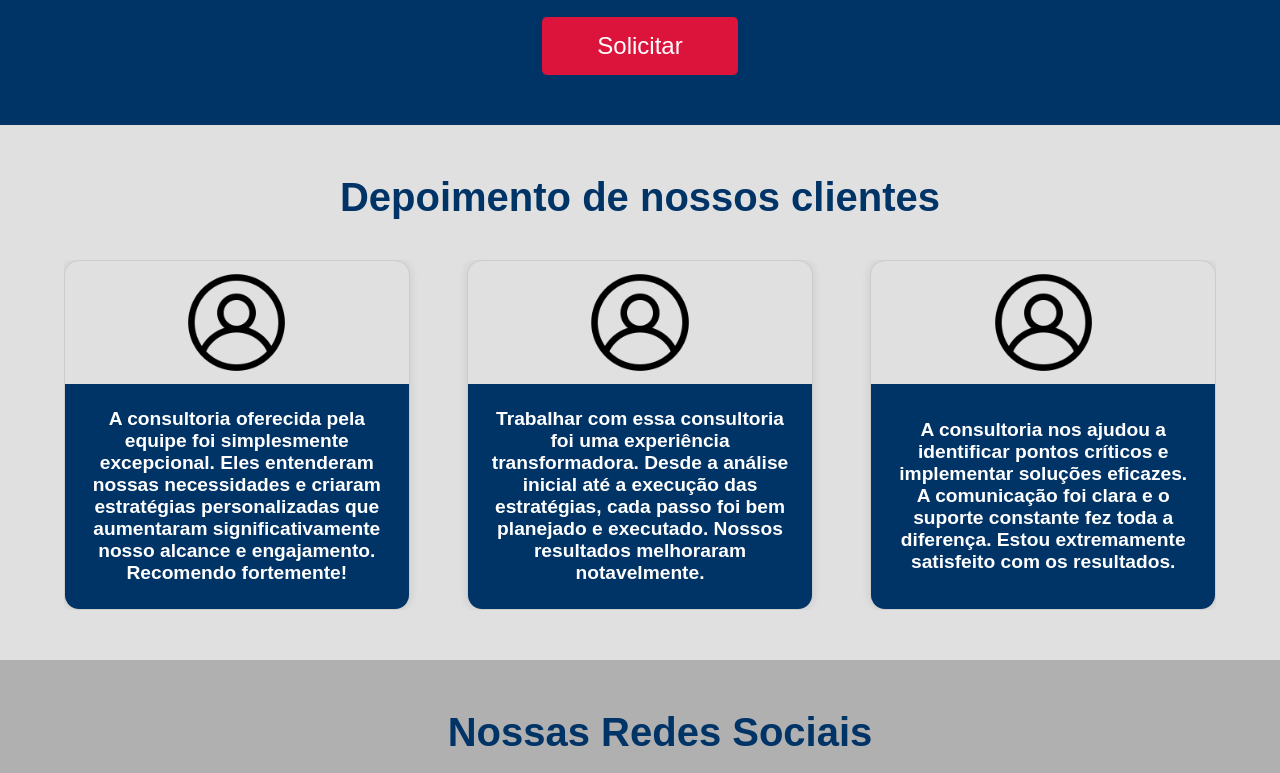
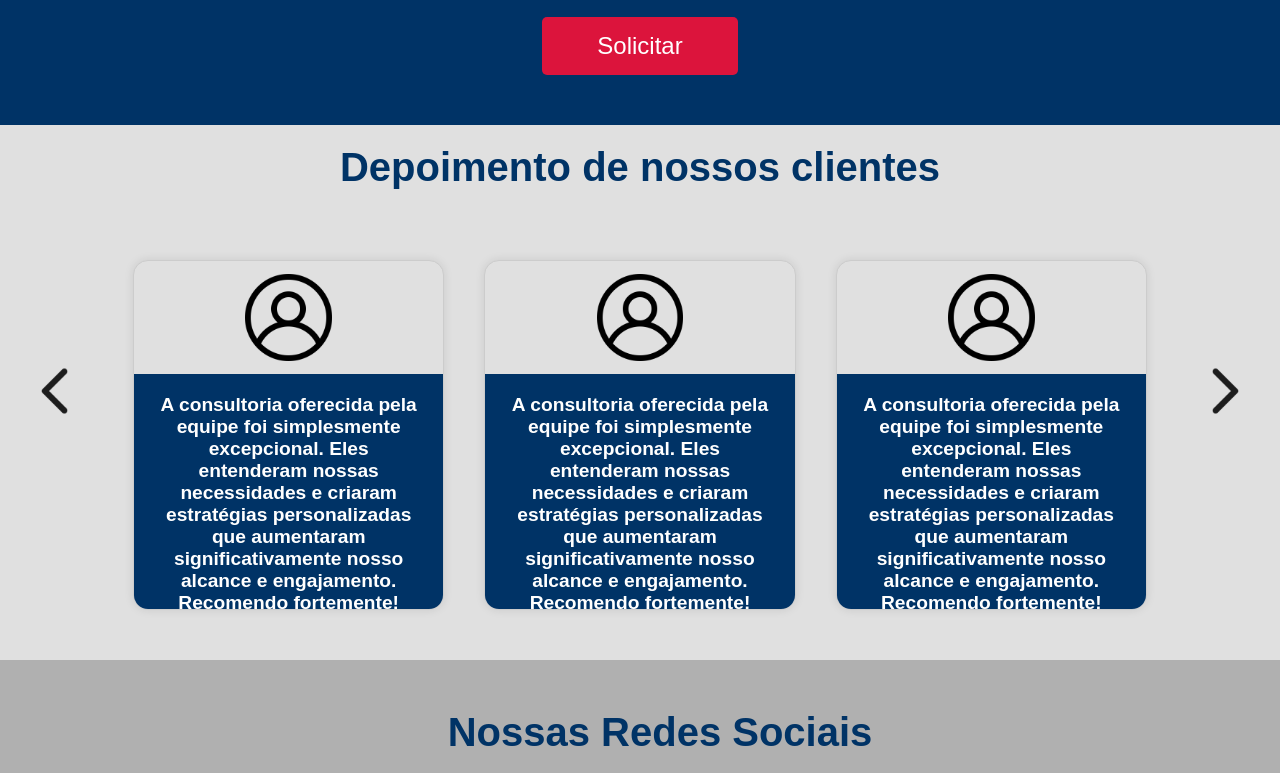
Before and after one commit to JoaoGperez/MarketingMinds, a website: page src/index.html in a window 1280 px wide. Shown: the part 1120-1893 px from the top of the page. Drawn offline with Linux system fonts and the light colour scheme.

Commit message:
social proof update

```diff
--- a/src/index.html
+++ b/src/index.html
@@ -62,7 +62,45 @@
         </div>
     </div>
 
-    <!-- Provas Sociais -->
+    <!-- Provas Sociais-->
+    <section class="social-proof">
+        <h2>Depoimento de nossos clientes</h2>
+        <button class="pre-btn"><img src="/imgs/arrow.png" alt=""></button>
+        <button class="nxt-btn"><img src="/imgs/arrow.png" alt=""></button>
+        <div class="social-proof-container">
+            <div class="relato-card">
+                <img src="/imgs/user.png" alt="Prova Social 1" class="social-proof-image">
+                <div class="social-proof-text">
+                    <p>A consultoria oferecida pela equipe foi simplesmente excepcional. Eles entenderam nossas
+                        necessidades e criaram estratégias personalizadas que aumentaram significativamente
+                        nosso
+                        alcance e engajamento. Recomendo fortemente!</p>
+                </div>
+            </div>
+            <div class="relato-card">
+                <img src="/imgs/user.png" alt="Prova Social 1" class="social-proof-image">
+                <div class="social-proof-text">
+                    <p>A consultoria oferecida pela equipe foi simplesmente excepcional. Eles entenderam nossas
+                        necessidades e criaram estratégias personalizadas que aumentaram significativamente
+                        nosso
+                        alcance e engajamento. Recomendo fortemente!</p>
+                </div>
+            </div>
+            <div class="relato-card">
+                <img src="/imgs/user.png" alt="Prova Social 1" class="social-proof-image">
+                <div class="social-proof-text">
+                    <p>A consultoria oferecida pela equipe foi simplesmente excepcional. Eles entenderam nossas
+                        necessidades e criaram estratégias personalizadas que aumentaram significativamente
+                        nosso
+                        alcance e engajamento. Recomendo fortemente!</p>
+                </div>
+            </div>
+        </div>
+    </section>
+
+
+
+    <!-- Provas Sociais
     <section class="social-proof">
         <h2>Depoimento de nossos clientes</h2>
         <div class="slider-container">
@@ -101,7 +139,7 @@
             </div>
 
         </div>
-    </section>
+    </section>-->
 
     <!-- Rodapé -->
     <footer class="footer">
--- a/src/styles.css
+++ b/src/styles.css
@@ -152,29 +152,20 @@ section {
 
 .contact-form button:hover {
     background-color: #A11230;
-    /* Tom mais escuro de azul ao passar o mouse */
 }
 
 /* Estilo do Modal */
 .modal {
     display: none;
-    /* Escondido por padrão */
     position: fixed;
-    /* Fixa o modal na tela */
     z-index: 1;
-    /* Garante que o modal apareça sobre outros elementos */
     left: 0;
     top: 0;
     width: 100%;
-    /* Largura total da tela */
     height: 100%;
-    /* Altura total da tela */
     overflow: auto;
-    /* Habilita scroll se necessário */
     background-color: rgb(0, 0, 0);
-    /* Fundo preto com opacidade */
     background-color: rgba(0, 0, 0, 0.4);
-    /* Fundo preto com opacidade */
 }
 
 .modal-content {
@@ -182,12 +173,10 @@ section {
     color: #fff;
     font-size: 1.2em;
     margin: 15% auto;
-    /* 15% do topo e centralizado horizontalmente */
+    /*margem no topo*/
     padding: 20px;
     width: 40%;
-    /* Largura do modal */
     height: 20%;
-    /* Altura do modal aumentada */
     box-sizing: border-box;
     border-radius: 10px;
     display: flex;
@@ -210,23 +199,14 @@ section {
     cursor: pointer;
 }
 
-
+/*PROVAS SOCIAIS*/
 .social-proof {
     background-color: #e0e0e0;
-    padding: 50px 5%;
+    padding: 20px;
+    overflow: hidden;
+    position: relative;
     text-align: center;
 }
-
-.slider-container {
-    position: relative;
-    overflow: hidden;
-}
-
-.slider {
-    display: flex;
-    transition: transform 0.5s ease-in-out;
-}
-
 
 .social-proof h2 {
     margin: 0 0 40px 0;
@@ -234,17 +214,20 @@ section {
     color: #003366;
 }
 
-.slide {
+.social-proof-container {
+    width: 85%;
+    padding: 10px;
     display: flex;
-    justify-content: space-between;
-    /* Distribui o espaço entre as caixas */
-    gap: 0;
-    /* Remove o espaço entre as caixas */
-    flex-wrap: wrap;
-    /* Permite que as caixas se movam para a linha seguinte em telas menores */
+    overflow-x: auto;
+    scroll-behavior: smooth;
+    margin: 0 auto;
 }
 
-.social-proof-box {
+.social-proof-container::-webkit-scrollbar {
+    display: none;
+}
+
+.relato-card {
     width: 30%;
     height: 350px;
     padding: 0;
@@ -252,7 +235,7 @@ section {
     border-radius: 15px;
     background-color: #e0e0e0;
     box-shadow: 0 0 10px rgba(0, 0, 0, 0.1);
-    margin: 0;
+    margin: 20px;
     overflow: hidden;
     display: flex;
     flex-direction: column;
@@ -263,9 +246,7 @@ section {
 
 .social-proof-image {
     width: 30%;
-    /* Diminui o tamanho das imagens */
     height: auto;
-    /* Mantém a proporção da imagem */
     object-fit: cover;
     padding: 10px;
 }
@@ -274,11 +255,9 @@ section {
     background-color: #003366;
     color: white;
     padding: 20px;
-    /* Aumenta o padding para dar mais espaço ao texto */
     text-align: center;
     font-weight: bold;
     flex: 1;
-    /* Faz com que o texto ocupe o espaço restante */
     display: flex;
     align-items: center;
     justify-content: center;
@@ -287,31 +266,43 @@ section {
 .social-proof-text p {
     margin: 0;
     font-size: 1.2em;
-    /* Aumenta o tamanho da fonte para melhorar a legibilidade */
 }
 
-.prev, .next {
+.pre-btn,
+.nxt-btn {
+    background-color: transparent;
+    border: none;
     position: absolute;
     top: 50%;
     transform: translateY(-50%);
-    background-color: #003366;
-    color: white;
-    border: none;
-    padding: 10px;
+    width: 60px;
+    height: 60px;
     cursor: pointer;
-    z-index: 1;
 }
 
-.prev {
-    left: 10px;
+.pre-btn {
+    left: 35px;
 }
 
-.next {
-    right: 10px;
+.nxt-btn {
+    right: 35px;
 }
 
-.prev:hover, .next:hover {
-    background-color: #002244;
+.pre-btn img,
+.nxt-btn img {
+    width: 100%;
+    height: auto;
+    object-fit: cover;
+}
+
+.nxt-btn img {
+    transform: scaleX(-1);
+}
+
+.pre-btn:hover img,
+.nxt-btn:hover img {
+    transform: scale(1.5);
+
 }
 
 
```
